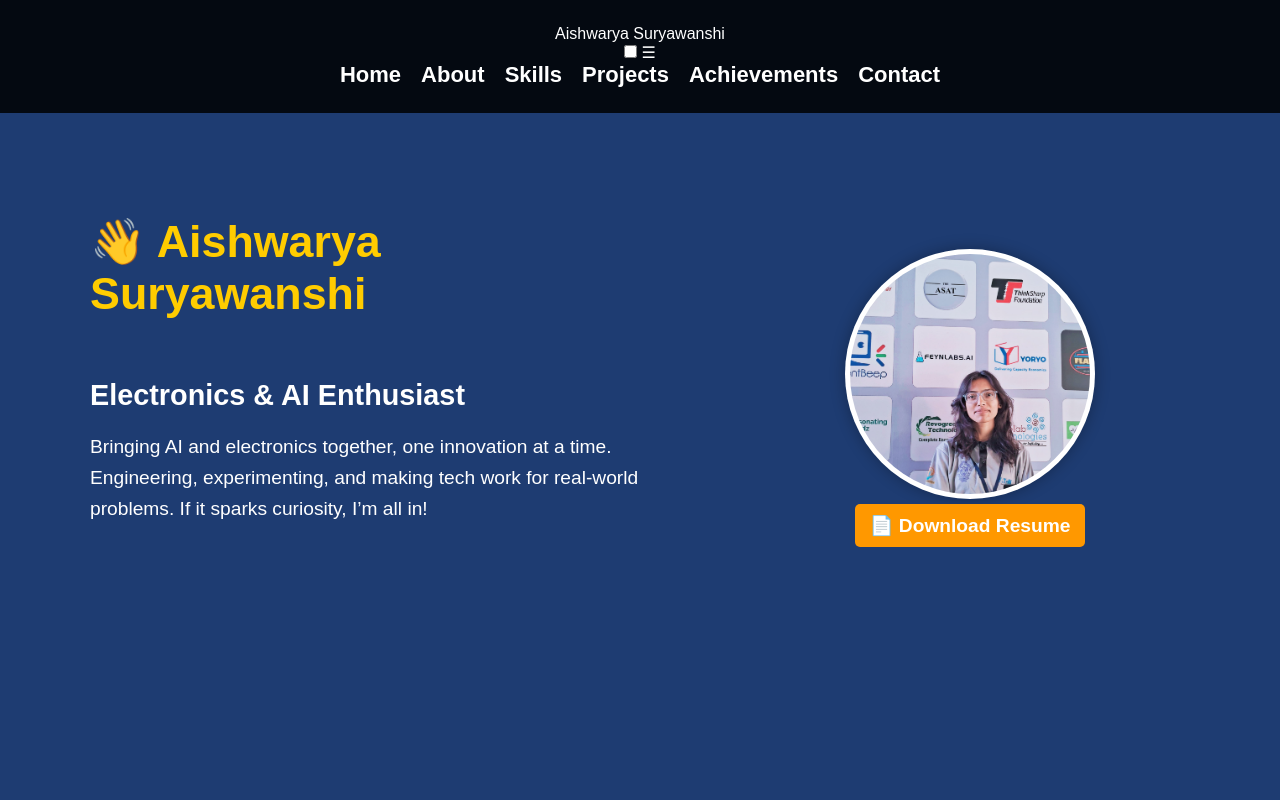
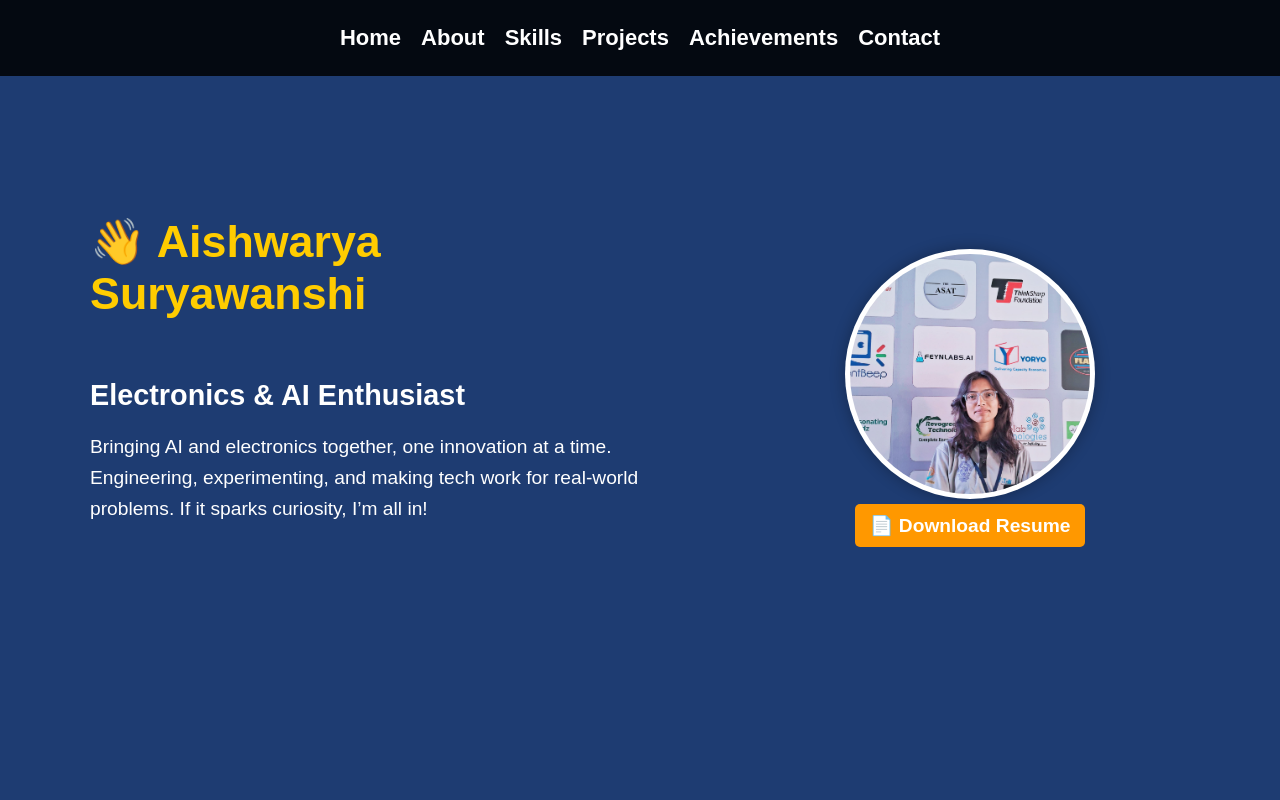
Before and after one commit to AAISHAA1585/My-Portfolio, a plain HTML site: page index.html in a window 1280 px wide. Shown: the top 800 px of the page. Drawn offline with Linux system fonts and the light colour scheme.

Commit message:
Update index.html

```diff
--- a/index.html
+++ b/index.html
@@ -10,23 +10,16 @@
 <body>
 
     <!-- 🔝 Navigation Bar -->
-
-    <header>
-  <nav class="navbar">
-    <div class="logo">Aishwarya Suryawanshi</div>
-    <input type="checkbox" id="menu-toggle">
-    <label for="menu-toggle" class="menu-icon">&#9776;</label>
-    <ul class="nav-links">
-      <li><a href="#home">Home</a></li>
-      <li><a href="#about">About</a></li>
-      <li><a href="#skills">Skills</a></li>
-      <li><a href="#projects">Projects</a></li>
-      <li><a href="#achievements">Achievements</a></li>
-      <li><a href="#contact">Contact</a></li>
-    </ul>
-  </nav>
-</header>
-
+    <nav class="navbar">
+        <ul class="nav-links">
+            <li><a href="index.html" class="active">Home</a></li>
+            <li><a href="about.html">About</a></li>
+            <li><a href="skills.html">Skills</a></li>
+            <li><a href="projects.html">Projects</a></li>
+            <li><a href="achievements.html">Achievements</a></li>
+            <li><a href="contact.html">Contact</a></li>
+        </ul>
+    </nav>
 
     <!-- 🌟 Hero Section -->
     <section class="hero">
@@ -40,8 +33,7 @@
             <!-- 🖼 Profile Image -->
             <div class="hero-image">
                 <img src="assets/profile/profile.jpg" alt="Profile Picture">
-                <a href="assets/profile/Resume.pdf" class="btn resume-btn">📄 Download Resume</a>
-
+                <a href="resume.pdf" class="btn resume-btn">📄 Download Resume</a>
             </div>
         </div>
     </section>
```
